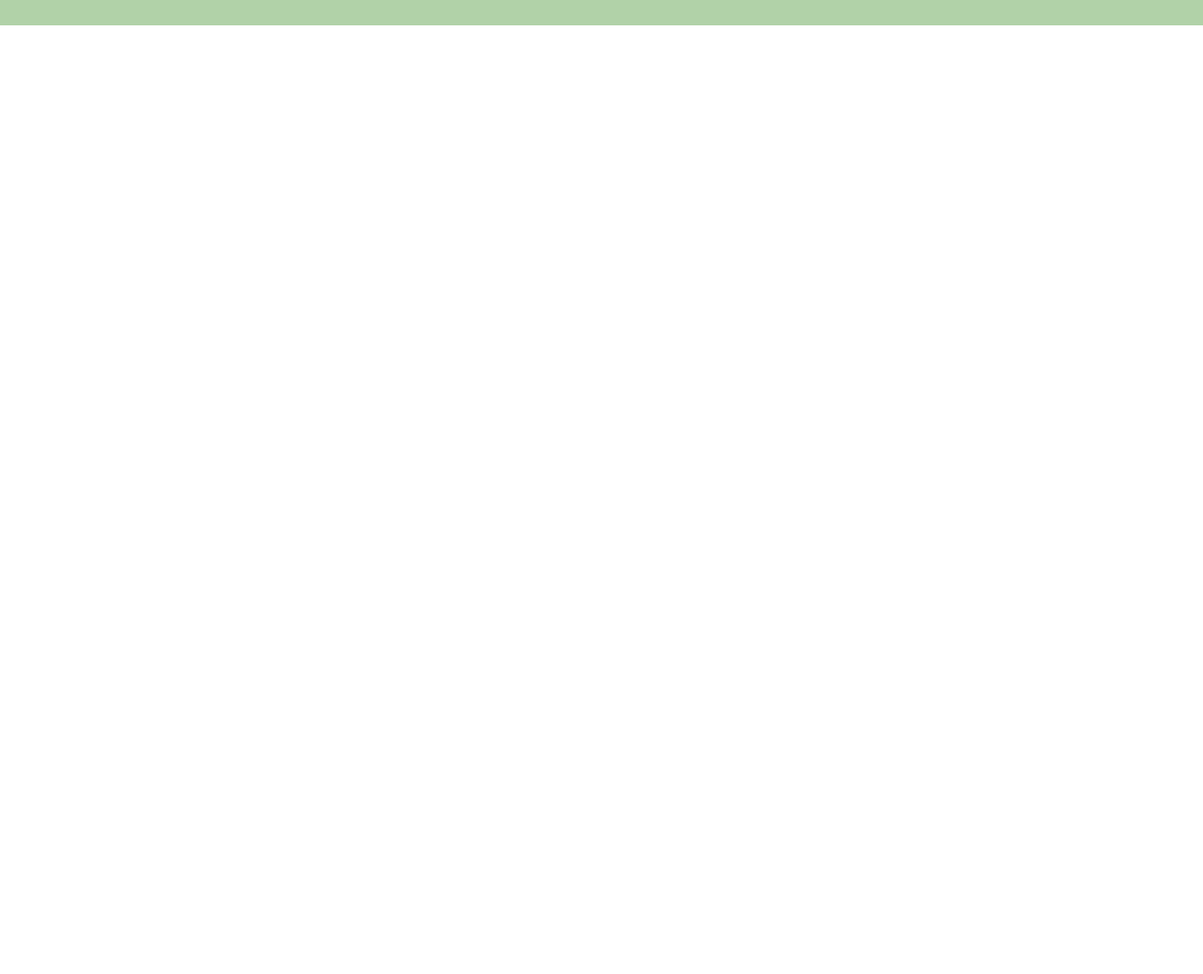
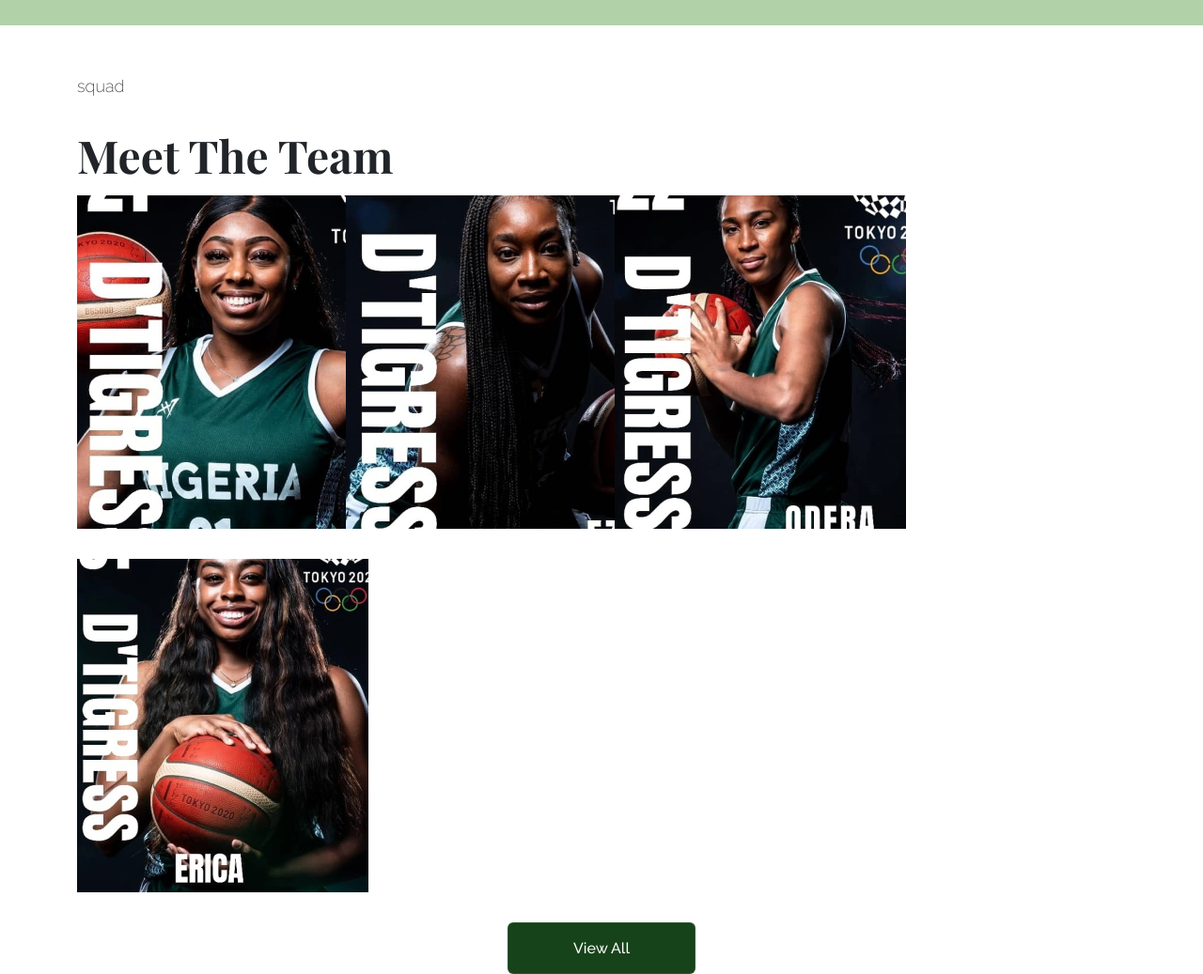
Before and after one commit to eddieash0007/d-tigress, a website: page index.html in a window 1280 px wide. Shown: the part 609-1646 px from the top of the page at 94% size. Before the commit the page ends 800 px from the top, so only its background shows below. Drawn offline with nearby package versions, Linux system fonts and the light colour scheme.

Commit message:
team section complete

```diff
--- a/index.html
+++ b/index.html
@@ -74,10 +74,10 @@
               <img src="./images/intro/Group 59.png" alt="" class="img-fluid">
             </div>
             <div class="col-md-6 intros">
-              <h1 class="display-2">
-                <span class="display-2--intro">the official</span><br>
-                <span class="display-2--name">D'Tigress</span><br>
-                <span class="display-2--description">
+              <h1 class="display-1">
+                <span class="display-1--intro">the official</span><br>
+                <span class="display-1--name">D'Tigress</span><br>
+                <span class="display-1--description">
                   Sed ut perspiciatis unde omnis iste natus error
                   sit voluptatem accusantium doloremque laudantium,
                   totam rem aperiam, eaque ipsa quae ab illo inventore
@@ -92,6 +92,7 @@
             </div>
           </div>
       </section>
+      <!-- End Intro Section -->
 
       <!-- After intro Section  -->
       <section class="banner">
@@ -115,12 +116,38 @@
             <div class="col-md-3 col-lg-2">
               <img src="./images/af-intro/LOGO_4 1.png" alt="">
             </div>
-
-
-
           </div>
         </div>
       </section>
+      <!-- End After Intro Section  -->
+
+      <!-- Team Section  -->
+      <section class="team" id="team">
+        <div class="container">
+          <h1 class="display-2">
+            <span class="display-2--small">squad</span><br>
+            <span class="display-2--large">meet the team</span>
+          </h1>
+          <div class="row">
+            <div class="col-md-2 t-photo">
+              <img src="./images/team/1.png" alt="">
+            </div>
+            <div class="col-md-2 t-photo">
+              <img src="./images/team/2.png" alt="">
+            </div>
+            <div class="col-md-2 t-photo">
+              <img src="./images/team/3.png" alt="">
+            </div>
+            <div class="col-md-2 t-photo">
+              <img src="./images/team/4.png" alt="">
+            </div>
+          </div>
+          <div class="text-center">
+            <button class="t-button">View All</button>
+          </div>
+        </div>
+      </section>
+      <!-- End Team Section  -->
       <script src="https://cdn.jsdelivr.net/npm/bootstrap@5.1.3/dist/js/bootstrap.bundle.min.js" integrity="sha384-ka7Sk0Gln4gmtz2MlQnikT1wXgYsOg+OMhuP+IlRH9sENBO0LRn5q+8nbTov4+1p" crossorigin="anonymous"></script>
 </body>
 </html>
--- a/scss/components/_buttons.scss
+++ b/scss/components/_buttons.scss
@@ -23,12 +23,13 @@
     &--visit{
         background-color: $light-green;
         padding: 0.4rem 1.2rem;
-        font-weight: 500;
+        font-weight: 600;
         margin-left: 1rem;
         border: 0.1rem solid rgba($white, 0.1);
         border-radius: 6px;
         box-shadow: 0px 4px 4px rgba(0, 0, 0, 0.25);
         color: white;
+        font-family: 'Raleway', sans-serif;
     }
 
 
@@ -39,29 +40,25 @@
 .btn-rounded--news{
     background-color: $light-green;
     padding: 0.4rem 1.2rem;
-    font-weight: 500;
-    margin-left: 1rem;
+    font-weight: 600;
+    margin-left: 0;
     border: 0.1rem solid rgba($white, 0.1);
     background-color: $white;
     border-radius: 6px;
     box-shadow: 0px 4px 4px rgba(0, 0, 0, 0.25);
+    font-family: 'Raleway', sans-serif;
 
 
-    }
+}
 
-// }&:hover{
-//     background-color: $gray-300;
-// }
+.t-button{
+    @include green-bg;
+    width: 200px;
+    height: 55px;
+    color: $white;
+    border-radius: 6px;
+    border: 0.1rem solid rgba($white, 0.1);
+    font-family: 'Raleway', sans-serif;
+    font-weight: 500;
 
-
-// /* Button */
-
-// position: absolute;
-// width: 181px;
-// height: 42px;
-// left: 1169px;
-// top: 43px;
-
-// background: #FFFFFF;
-// box-shadow: 0px 4px 4px rgba(0, 0, 0, 0.25);
-// border-radius: 6px;
+}
--- a/scss/components/_typography.scss
+++ b/scss/components/_typography.scss
@@ -1,7 +1,7 @@
 @use "../custom" as *;
 @use '../components/mixins' as *;
 
-.display-2{
+.display-1{
     margin-bottom: 1rem;
     text-transform: capitalize;
     color: white;
@@ -25,14 +25,24 @@
         font-weight: 100;
         font-size: 12px;
         line-height: 16px;
-
-
-width: 396px;
-height: 56px;
-left: 695px;
+        width: 396px;
+        height: 56px;
+        left: 695px;
 
 
     }
 }
 
-/* Sed ut perspiciatis unde omnis iste natus error sit voluptatem accusantium doloremque laudantium, totam rem aperiam, eaque ipsa quae ab illo inventore veritatis et quasi architecto beatae vitae dicta sunt explicabo. */
+.display-2{
+    &--small{
+        font-family: 'Raleway', sans-serif;
+        font-size: 18px;
+    }
+
+    &--large{
+        font-family: 'Playfair Display', serif;
+        font-size: 48px;
+        text-transform: capitalize;
+
+    }
+}
--- a/scss/sections/_intro-section.scss
+++ b/scss/sections/_intro-section.scss
@@ -5,7 +5,7 @@
     @include green-bg;
     padding: 5rem 0 0 0;
     width: 100%;
-    height: 100%;
+    max-height: 100%;
 
     .intros{
         position: relative;
@@ -15,7 +15,6 @@
             width: 962px;
             height: 642px;
             left: -105px;
-
         }
     }
 }
--- a/scss/sections/_team-section.scss
+++ b/scss/sections/_team-section.scss
@@ -0,0 +1,12 @@
+@use "../custom" as *;
+@use '../components/mixins' as *;
+
+.t-photo{
+    text-align: center;
+    position: relative;
+    max-width: 100%;
+
+
+    margin: 0 6rem 2rem 0;
+    // padding: 0 0 rem 0;
+}
```
Also changed, not shown: assets/css/style.css, images/team/1.png (added), images/team/2.png (added), images/team/3.png (added), images/team/4.png (added), 1 other file.
